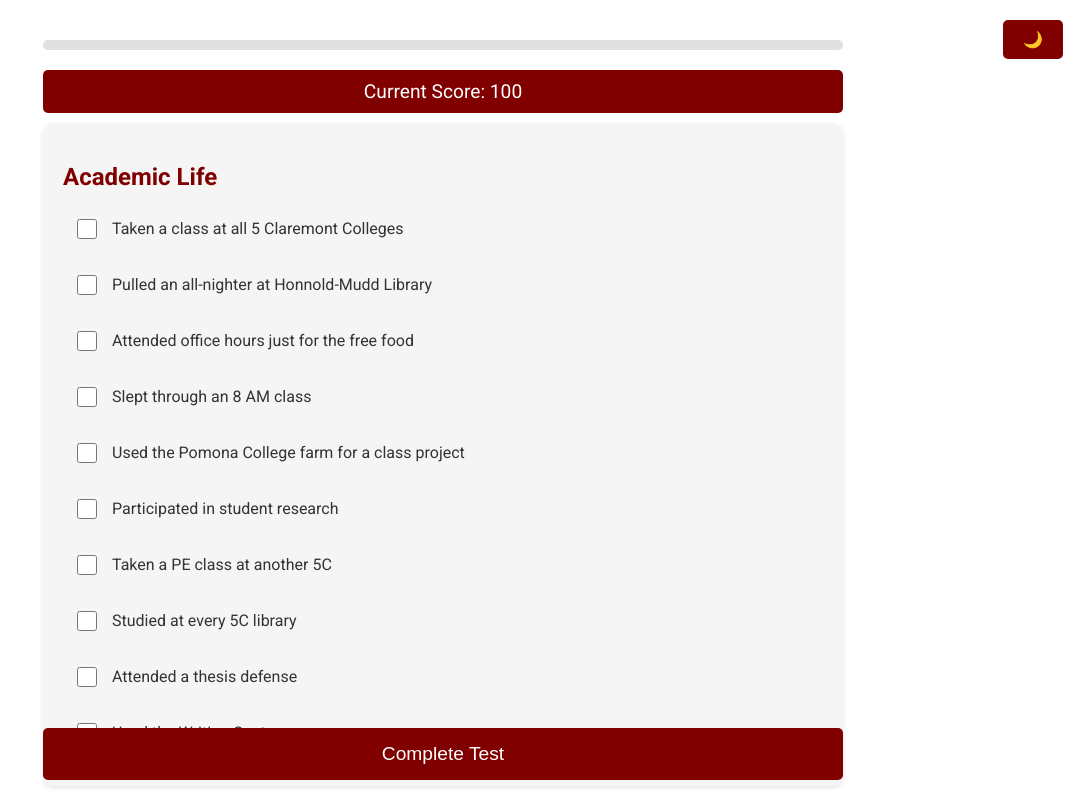
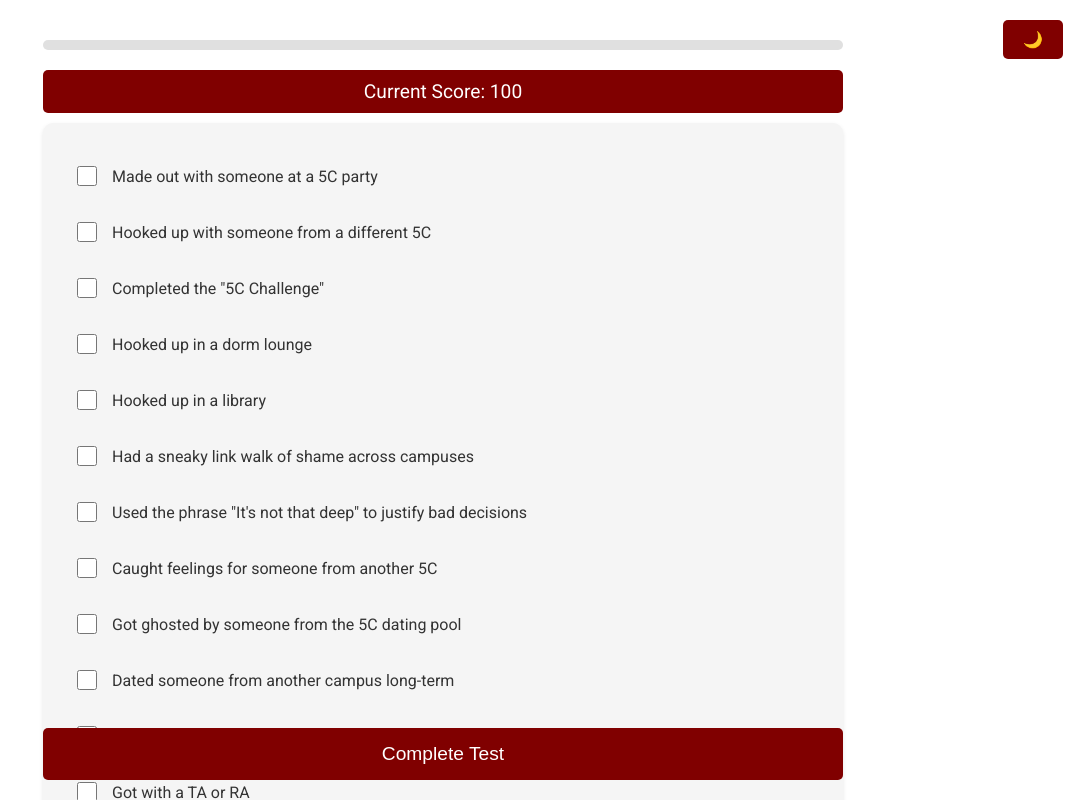
Before and after one commit to bamboo-fx/5cpuritytest, a React (Create React App) app: page / in a window 1280 px wide. Both pictures are taken after a click on the button "Start Test". Shown: the top 800 px of the page, without its empty margins (197-1280 px from the left). Built offline with nearby package versions, Linux system fonts and the light colour scheme.

Commit message:
Updated questions to new format and simplified interface

```diff
--- a/src/components/QuestionInterface.js
+++ b/src/components/QuestionInterface.js
@@ -7,17 +7,12 @@
   width: 100%;
 `;
 
-const CategorySection = styled.div`
+const QuestionSection = styled.div`
   margin-bottom: 30px;
   background-color: ${props => props.theme.card};
   padding: 20px;
   border-radius: 10px;
   box-shadow: 0 2px 4px rgba(0, 0, 0, 0.1);
-`;
-
-const CategoryTitle = styled.h2`
-  color: ${props => props.theme.primary};
-  margin-bottom: 15px;
 `;
 
 const QuestionItem = styled.div`
@@ -90,10 +85,9 @@
     setCurrentScore(100 - checkedCount);
   }, [answers]);
 
-  const handleCheckbox = (categoryIndex, questionIndex) => {
-    const globalIndex = categoryIndex * 10 + questionIndex;
+  const handleCheckbox = (index) => {
     const newAnswers = [...answers];
-    newAnswers[globalIndex] = !newAnswers[globalIndex];
+    newAnswers[index] = !newAnswers[index];
     setAnswers(newAnswers);
   };
 
@@ -108,21 +102,18 @@
       </ProgressBar>
       <Score>Current Score: {currentScore}</Score>
 
-      {questions.map((category, categoryIndex) => (
-        <CategorySection key={category.category}>
-          <CategoryTitle>{category.category}</CategoryTitle>
-          {category.items.map((question, questionIndex) => (
-            <QuestionItem key={questionIndex}>
+      <QuestionSection>
+        {questions.map((question, index) => (
+          <QuestionItem key={index}>
             <Checkbox
               type="checkbox"
-                checked={answers[categoryIndex * 10 + questionIndex]}
-                onChange={() => handleCheckbox(categoryIndex, questionIndex)}
+              checked={answers[index]}
+              onChange={() => handleCheckbox(index)}
             />
             {question}
           </QuestionItem>
         ))}
-        </CategorySection>
-      ))}
+      </QuestionSection>
 
       <CompleteButton onClick={handleComplete}>
         Complete Test
--- a/src/data/questions.js
+++ b/src/data/questions.js
@@ -1,162 +1,102 @@
 export const questions = [
-  // Academic Life
-  {
-    category: "Academic Life",
-    items: [
-      "Taken a class at all 5 Claremont Colleges",
-      "Pulled an all-nighter at Honnold-Mudd Library",
-      "Attended office hours just for the free food",
-      "Slept through an 8 AM class",
-      "Used the Pomona College farm for a class project",
-      "Participated in student research",
-      "Taken a PE class at another 5C",
-      "Studied at every 5C library",
-      "Attended a thesis defense",
-      "Used the Writing Center",
-    ]
-  },
-  // Social Activities
-  {
-    category: "Social Activities",
-    items: [
-      "Attended a 5C party",
-      "Participated in Pub Club",
-      "Gone to Monte Carlo Night",
-      "Attended a CMC Wine Tasting",
-      "Been to a Scripps Tea",
-      "Participated in Ski-Beach Day",
-      "Attended Harwood Halloween",
-      "Gone to Kohoutek Music Festival",
-      "Been to a 5C club meeting",
-      "Attended an a cappella concert",
-    ]
-  },
-  // Campus Traditions
-  {
-    category: "Campus Traditions",
-    items: [
-      "Done the Pomona College Fountain Run",
-      "Participated in Mudd's Thesis Parade",
-      "Attended Scripps' Candlelight Dinner",
-      "Gone to CMC's Wedding Party",
-      "Participated in Pitzer's Grove House Events",
-      "Attended Founder's Day celebrations",
-      "Been to Snack",
-      "Participated in Orientation Week activities",
-      "Attended a 5C formal",
-      "Gone to midnight breakfast during finals",
-    ]
-  },
-  // Dining Halls
-  {
-    category: "Dining Halls",
-    items: [
-      "Eaten at all 5C dining halls in one day",
-      "Had Frary's chocolate chip cookies",
-      "Tried Frank's famous mac and cheese",
-      "Been to Collins' Sunday brunch",
-      "Eaten at McConnell's late night",
-      "Had The Hub's chicken tenders",
-      "Tried every station at Malott",
-      "Used your meal swipes at the Coop Fountain",
-      "Been to Jay's Place late night",
-      "Participated in a dining hall theme night",
-    ]
-  },
-  // Consortium Experience
-  {
-    category: "Consortium Experience",
-    items: [
-      "Taken the Campus Safety shuttle",
-      "Used all 5C gyms",
-      "Attended events at each college's student center",
-      "Used the 7C Health Center",
-      "Participated in cross-campus clubs",
-      "Attended 5C Senate meetings",
-      "Used resources at the CARE Center",
-      "Participated in 5C intramural sports",
-      "Attended a 5C career fair",
-      "Used the Tranquada Student Services Center",
-    ]
-  },
-  // Dorm Life
-  {
-    category: "Dorm Life",
-    items: [
-      "Lived in dorms at multiple 5Cs",
-      "Participated in dorm events",
-      "Used the sponsor/mentor program",
-      "Had a roommate from another 5C",
-      "Attended hall snacks",
-      "Used the dorm lounges for studying",
-      "Participated in Secret Santa",
-      "Been to a dorm movie night",
-      "Used the dorm kitchen facilities",
-      "Attended an RA program",
-    ]
-  },
-  // Local Area Activities
-  {
-    category: "Local Area Activities",
-    items: [
-      "Hiked Mount Baldy",
-      "Shopped at the Claremont Village",
-      "Been to Casa 425",
-      "Visited the Claremont Farmers Market",
-      "Gone to the Folk Music Center",
-      "Eaten at Eureka!",
-      "Studied at Some Crust Bakery",
-      "Been to the Candlelight Pavilion",
-      "Visited the Rancho Santa Ana Botanic Garden",
-      "Gone to the Laemmle Theatre",
-    ]
-  },
-  // Club/Organization Activities
-  {
-    category: "Club/Organization Activities",
-    items: [
-      "Been part of student government",
-      "Joined a 5C sports team",
-      "Participated in cultural organizations",
-      "Been in a performance group",
-      "Joined academic clubs",
-      "Participated in volunteer organizations",
-      "Been part of religious/spiritual groups",
-      "Joined environmental activism groups",
-      "Participated in political organizations",
-      "Been part of media organizations",
-    ]
-  },
-  // General College Experience
-  {
-    category: "General College Experience",
-    items: [
-      "Studied abroad through a 5C program",
-      "Had an internship through a 5C connection",
-      "Worked an on-campus job",
-      "Attended alumni networking events",
-      "Participated in research symposiums",
-      "Been to all major 5C venues",
-      "Attended graduation ceremonies",
-      "Used the career center services",
-      "Participated in student panels",
-      "Been featured in campus publications",
-    ]
-  },
-  // Special Experiences
-  {
-    category: "Special Experiences",
-    items: [
-      "Met the president of your college",
-      "Found the secret tunnels",
-      "Seen the Pomona College Stanley",
-      "Fed the Scripps cats",
-      "Studied in the Rose Garden",
-      "Played on Marston Quad",
-      "Visited the astronomy dome",
-      "Been to the Skyspace art installation",
-      "Explored the Mudd Maze",
-      "Found all the campus hammock spots",
-    ]
-  }
+  "Made out with someone at a 5C party",
+  "Hooked up with someone from a different 5C",
+  "Completed the \"5C Challenge\"",
+  "Hooked up in a dorm lounge",
+  "Hooked up in a library",
+  "Had a sneaky link walk of shame across campuses",
+  "Used the phrase \"It's not that deep\" to justify bad decisions",
+  "Caught feelings for someone from another 5C",
+  "Got ghosted by someone from the 5C dating pool",
+  "Dated someone from another campus long-term",
+  "Had a 5C situationship that no one defined",
+  "Got with a TA or RA",
+  "Made out at a TNC",
+  "Wrote or received a Claremont Missed Connection",
+  "Hooked up after a group project",
+  "Used Tinder or Bumble with your campus as bio",
+  "Attended TNC",
+  "Attended Snack",
+  "Went to a party at CMC's North Quad",
+  "Partied at Pitzer's Grove House",
+  "Got kicked out of a CMC party",
+  "Woke up in a dorm that wasn't yours",
+  "Lost your ID at a party",
+  "Attended a 5C-wide darty (day party)",
+  "Chugged out of a Windex bottle at a Mudd party",
+  "Crashed a party uninvited",
+  "Crowd-surfed at a 5C event",
+  "Played rage cage with strangers",
+  "Played \"Never Have I Ever\" and exposed yourself",
+  "Took a party selfie that you regretted the next day",
+  "Got lost trying to find a class on another campus",
+  "Took a Pitzer class for an easy A",
+  "Spent too much money at the Coop Fountain",
+  "Fell asleep in the Motley",
+  "Lied and said you were a Pomona student",
+  "Wore your CMC merch unironically",
+  "Took the Scripps tea cups",
+  "Went to Mudd just for the dining hall",
+  "Complained about Pomona kids being pretentious",
+  "Used the Pitzer sculpture garden as a shortcut",
+  "Got food from the 5C Food Truck (and waited 45 mins)",
+  "Attended a Scripps concert or poetry night",
+  "Smoked at Pitzer",
+  "Hooked up in the Pomona Coop",
+  "Started walking to class and realized you were at the wrong college",
+  "Crammed an entire paper the night before",
+  "Asked ChatGPT to write a discussion post",
+  "Slept through a class and didn't care",
+  "Skipped class to go to the beach",
+  "Failed a midterm",
+  "Got a B+ and still cried",
+  "Took a class pass/no pass just to survive",
+  "Complained about the registration system",
+  "Used a professor's first name in an email",
+  "Cried in the library",
+  "Had a breakdown during finals week",
+  "Used a friend's ID to print something",
+  "Took a nap in class",
+  "Changed majors at least once",
+  "Used RateMyProf religiously",
+  "Lived with someone you barely knew",
+  "Got into an argument about splitting chores",
+  "Had a friendship break up",
+  "Joined a group chat then muted it immediately",
+  "Sent a screenshot to the wrong person",
+  "Faked being busy to avoid plans",
+  "Knew someone dating two people in different 5Cs",
+  "Did the walk of shame while your friends watched from the dorm",
+  "Helped a friend with a 5C-related scandal",
+  "Unfollowed someone after a dorm fight",
+  "Gossiped about 5C drama over brunch",
+  "Wrote a vague Instagram caption about someone",
+  "Slept through brunch plans",
+  "Had your secret exposed via GroupMe",
+  "Ate at every dining hall at least once",
+  "Rode the LimeBike or scooter drunk",
+  "Made fun of Pitzer kids for being too chill",
+  "Mocked CMC bros",
+  "Spent a whole day sunbathing on Marston Quad",
+  "Joined a student org just for the merch",
+  "Went to the library and just scrolled on your phone",
+  "Accidentally walked into a campus tour",
+  "Said \"Claremont bubble\" unironically",
+  "Stole food from a dining hall",
+  "Used your friend's dining card at a different school",
+  "Hiked the Claremont hills for the vibes",
+  "Pulled an all-nighter and still failed",
+  "Called Pomona \"the Harvard of the West\" sarcastically",
+  "Got a fake ID for off-campus bars",
+  "Ate vending machine food for dinner",
+  "Attended a CMS or PP sports game",
+  "Slept through practice",
+  "Made out with someone on a sports team",
+  "Missed class because of travel for a game",
+  "Pretended to be on a team to get dining hall respect",
+  "Cheered loudly at a CMS vs PP game",
+  "Ran the turf field at night for fun",
+  "Got injured at IM sports",
+  "Joined a club and never went after the first meeting",
+  "Hooked up with a club e-board member"
 ];
```
Lines whose indentation alone changed are shown as unchanged.
